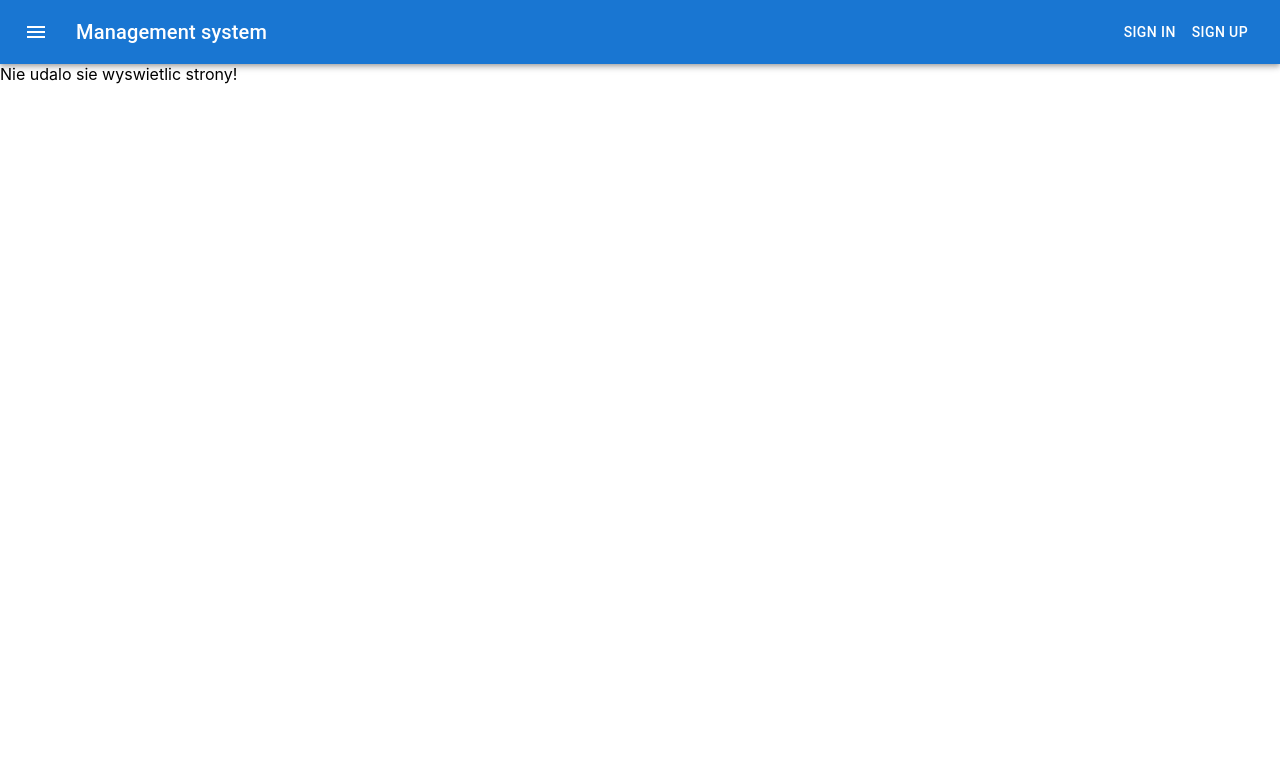
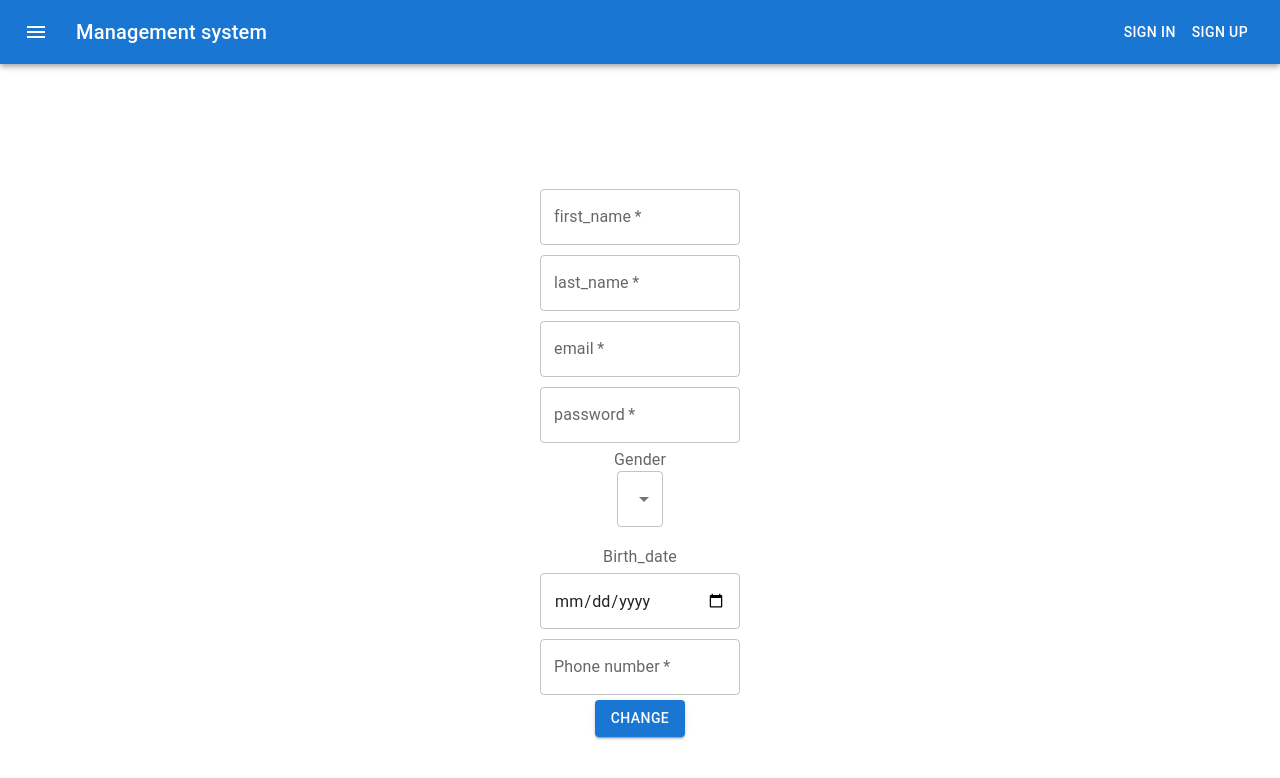
Before and after one commit to Ksysiupeel/Project-management-platform, a React (Create React App) app in the folder frontend/: page /edit-user in a window 1280 px wide. Shown: the top 778 px of the page. Built offline with nearby package versions, Linux system fonts and the light colour scheme.

Commit message:
Create UserEdit functionality

```diff
--- a/frontend/src/components/App.js
+++ b/frontend/src/components/App.js
@@ -5,6 +5,7 @@ import Register from "./Register";
 import Login from "./Login";
 import Projects from "./Projects";
 import Logout from "./Logout";
+import UserEdit from "./UserEdit";
 import "../css/app.css";
 
 const App = () => {
@@ -17,6 +18,7 @@ const App = () => {
           <Route path="/signup" element={<Register />} />
           <Route path="/projects" element={<Projects />} />
           <Route path="/logout" element={<Logout />} />
+          <Route path="/edit-user" element={<UserEdit />} />
           <Route path="*" element={<NotFound />} />
         </Routes>
       </div>
--- a/frontend/src/components/Login.js
+++ b/frontend/src/components/Login.js
@@ -1,8 +1,11 @@
 import { TextField, Button } from "@mui/material";
 import { useState } from "react";
+import { useNavigate } from "react-router-dom";
 import axiosInstance from "../axiosApi";
 
 const Login = () => {
+  const navigate = useNavigate();
+
   const [email, setEmail] = useState("");
   const [password, setPassword] = useState("");
 
@@ -17,6 +20,7 @@ const Login = () => {
           "JWT " + res.data.access;
         window.localStorage.setItem("access_token", res.data.access);
         window.localStorage.setItem("refresh_token", res.data.refresh);
+        navigate("/projects");
       })
       .catch((error) => {
         throw error;
--- a/frontend/src/components/Navbar.js
+++ b/frontend/src/components/Navbar.js
@@ -37,6 +37,9 @@ const Navbar = () => {
               <Button color="inherit" href="/projects">
                 Projects
               </Button>
+              <Button color="inherit" href="/edit-user">
+                Change your data
+              </Button>
               <Button color="inherit" href="/logout">
                 Log out
               </Button>
--- /dev/null
+++ b/frontend/src/components/UserEdit.js
@@ -0,0 +1,127 @@
+import { TextField, Button } from "@mui/material";
+import Select from "@mui/material/Select";
+import MenuItem from "@mui/material/MenuItem";
+import InputLabel from "@mui/material/InputLabel";
+import { useEffect, useState } from "react";
+import axiosInstance from "../axiosApi";
+
+const UserEdit = () => {
+  const [first_name, setFirst_Name] = useState("");
+  const [last_name, setLast_Name] = useState("");
+  const [email, setEmail] = useState("");
+  const [password, setPassword] = useState("");
+  const [gender, setGender] = useState("");
+  const [birth_date, setBirth_Date] = useState("");
+  const [phone_number, setPhone_Number] = useState("");
+
+  const handleSubmit = () => {
+    axiosInstance
+      .patch("/user/edit/", {
+        first_name: first_name,
+        last_name: last_name,
+        email: email,
+        password: password,
+        gender: gender,
+        birth_date: birth_date,
+        phone_number: phone_number,
+      })
+      .then((response) => {
+        console.log(response.data.msg);
+      })
+      .catch((error) => {
+        throw error;
+      });
+  };
+
+  return (
+    <div className="edit-form">
+      <form>
+        <TextField
+          style={{ width: "200px", margin: "5px" }}
+          type="text"
+          label="first_name"
+          variant="outlined"
+          value={first_name}
+          onChange={(e) => setFirst_Name(e.target.value)}
+          required
+        />
+
+        <br />
+        <TextField
+          style={{ width: "200px", margin: "5px" }}
+          type="text"
+          label="last_name"
+          variant="outlined"
+          value={last_name}
+          onChange={(e) => setLast_Name(e.target.value)}
+          required
+        />
+
+        <br />
+        <TextField
+          style={{ width: "200px", margin: "5px" }}
+          type="text"
+          label="email"
+          variant="outlined"
+          value={email}
+          onChange={(e) => setEmail(e.target.value)}
+          required
+        />
+
+        <br />
+        <TextField
+          style={{ width: "200px", margin: "5px" }}
+          type="password"
+          label="password"
+          variant="outlined"
+          value={password}
+          onChange={(e) => setPassword(e.target.value)}
+          required
+        />
+
+        <br />
+        <InputLabel id="gender">Gender</InputLabel>
+        <Select
+          label="gender"
+          value={gender}
+          onChange={(e) => {
+            setGender(e.target.value);
+          }}
+        >
+          <MenuItem value="Man">Man</MenuItem>
+          <MenuItem value="Woman">Woman</MenuItem>
+        </Select>
+
+        <br />
+        <br />
+        <InputLabel id="birth_date">Birth_date</InputLabel>
+        <TextField
+          style={{ width: "200px", margin: "5px" }}
+          type="date"
+          variant="outlined"
+          value={birth_date}
+          onChange={(e) => setBirth_Date(e.target.value)}
+          required
+        />
+
+        <br />
+        <TextField
+          style={{ width: "200px", margin: "5px" }}
+          type="text"
+          label="Phone number"
+          variant="outlined"
+          value={phone_number}
+          onChange={(e) => setPhone_Number(e.target.value)}
+          required
+        />
+
+        <br />
+        <Button onClick={handleSubmit} variant="contained" color="primary">
+          Change
+        </Button>
+      </form>
+    </div>
+  );
+};
+
+export default UserEdit;
--- a/frontend/src/css/app.css
+++ b/frontend/src/css/app.css
@@ -1,4 +1,4 @@
-.signup-form, .signin-form {
+.signup-form, .signin-form, .edit-form {
     font-family: sans-serif;
     text-align: center;
     margin-top: 120px;
```
Also changed, not shown: 2 other files (tests, documents, lock files or other folders).
